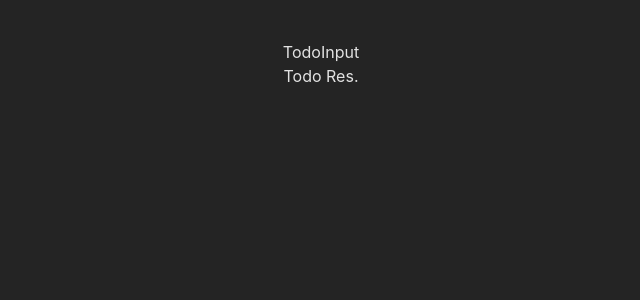
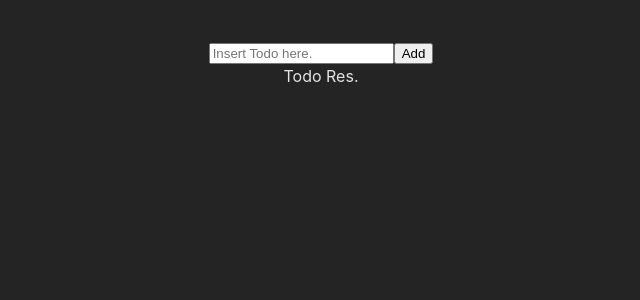
Before and after one commit to egesua/typeboot, a React (Vite) app: page / in a window 1280 px wide. Shown: the top 300 px of the page, without its empty margins (319-959 px from the left). Built offline with nearby package versions, Linux system fonts and the light colour scheme.

Commit message:
addfunction created. todoInput form created.

```diff
--- a/src/App.tsx
+++ b/src/App.tsx
@@ -1,15 +1,30 @@
-import './App.css'
-import TodoInput from './components/TodoInput';
-import TodoResult from './components/TodoResult';
+import { useState } from "react";
+import "./App.css";
+import TodoInput from "./components/TodoInput";
+import TodoResult from "./components/TodoResult";
+import { ITypes } from "./types/iTypes";
 
 function App() {
+  const [todo, setTodo] = useState<string>("");
+  const [todos, setTodos] = useState<ITypes[]>([]);
+
+  const addFunction = (e: React.FormEvent) => {
+    e.preventDefault();
+    if(todo.length > 0) {
+      setTodos((prev) => [
+        ...prev,
+        { todo: todo, id: todos.length + 1, isColor: false },
+      ]);
+      setTodo('');
+    }
+  };
 
   return (
     <div>
-      <TodoInput />
+      <TodoInput todo={todo} setTodo={setTodo} addFunction={addFunction} />
       <TodoResult />
     </div>
-  )
+  );
 }
 
 export default App;
--- a/src/components/TodoInput.tsx
+++ b/src/components/TodoInput.tsx
@@ -1,8 +1,14 @@
-const TodoInput = () => {
+interface TodoInputProps {
+    todo: string,
+    setTodo: React.Dispatch<React.SetStateAction<string>>
+}
+
+const TodoInput:React.FC<TodoInputProps> = ({todo, setTodo}) => {
   return (
-    <div>
-      TodoInput
-    </div>
+    <form onSubmit={() => {}}>
+      <input value={todo} onChange={e => setTodo(e.target.value)} type="text" placeholder="Insert Todo here." />
+      <button type="submit">Add</button>
+    </form>
   )
 }
 
--- /dev/null
+++ b/src/types/ITypes.ts
@@ -0,0 +1,5 @@
+export interface ITypes {
+    todo: string
+    id: number
+    isColor: boolean
+}
```
